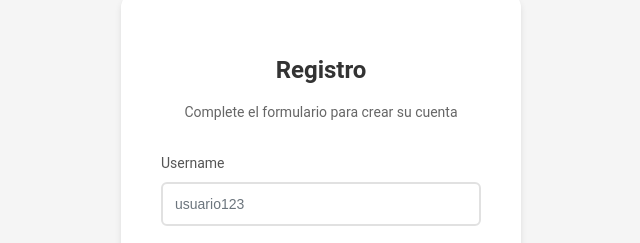
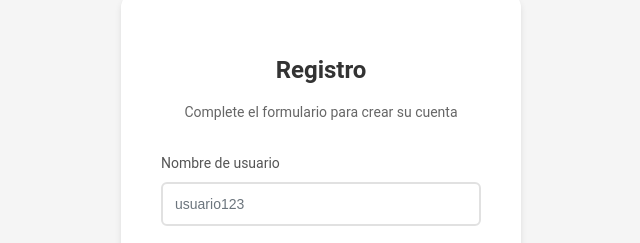
Before and after one commit to DavidCarG/gestion-de-residencias, a React (Vite) app: page /register in a window 1280 px wide. Shown: the part 118-361 px from the top of the page, without its empty margins (319-959 px from the left). Built offline with nearby package versions, Linux system fonts and the light colour scheme.

Commit message:
Make the login view as the main screen

```diff
--- a/src/AppRoutes.jsx
+++ b/src/AppRoutes.jsx
@@ -11,7 +11,7 @@ import { useLocation } from "react-router-dom";
 
 const AppRoutes = () => {
   const location = useLocation();
-  const excludeLayoutRoutes = ["/login", "/register"];
+  const excludeLayoutRoutes = ["/login", "/register", "/"];
 
   return (
     <>
@@ -19,11 +19,11 @@ const AppRoutes = () => {
         <Routes>
           <Route path="/login" element={<Login />} />
           <Route path="/register" element={<Register />} />
+          <Route path="/" element={<Login />} />
         </Routes>
       ) : (
         <Layout>
           <Routes>
-            <Route path="/" element={<App />} />
             <Route path="/home" element={<App />} />
             <Route path="/proyectos" element={<ProjectsView />} />
             <Route path="/usuarios" element={<UsersView />} />
--- a/src/views/Auth/Register.jsx
+++ b/src/views/Auth/Register.jsx
@@ -107,7 +107,7 @@ const Register = () => {
 
         <form onSubmit={handleSubmit}>
           <div style={styles.formField}>
-            <label style={styles.label}>Username</label>
+            <label style={styles.label}>Nombre de usuario</label>
             <input
               style={styles.input}
               type="text"
```
